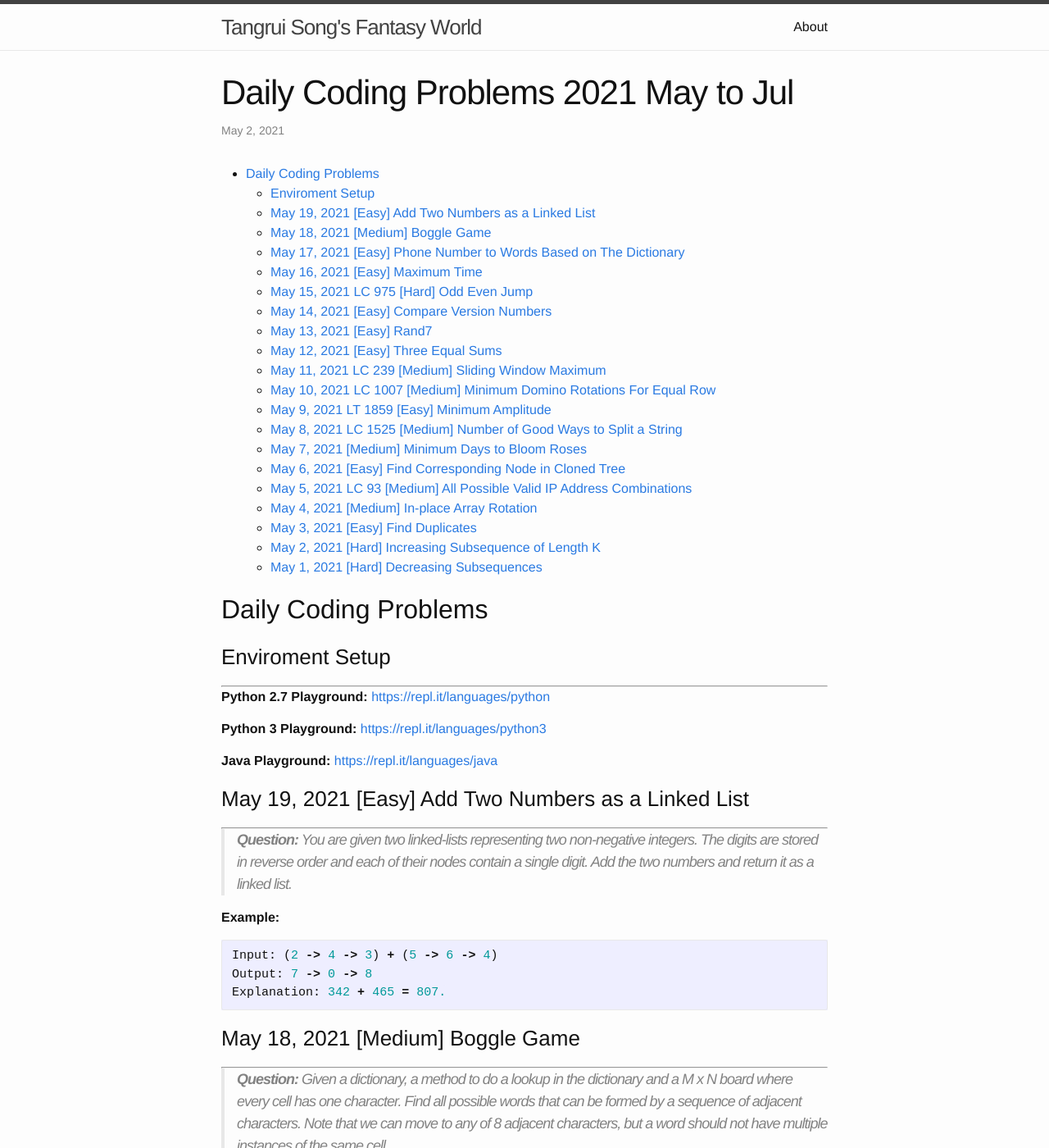
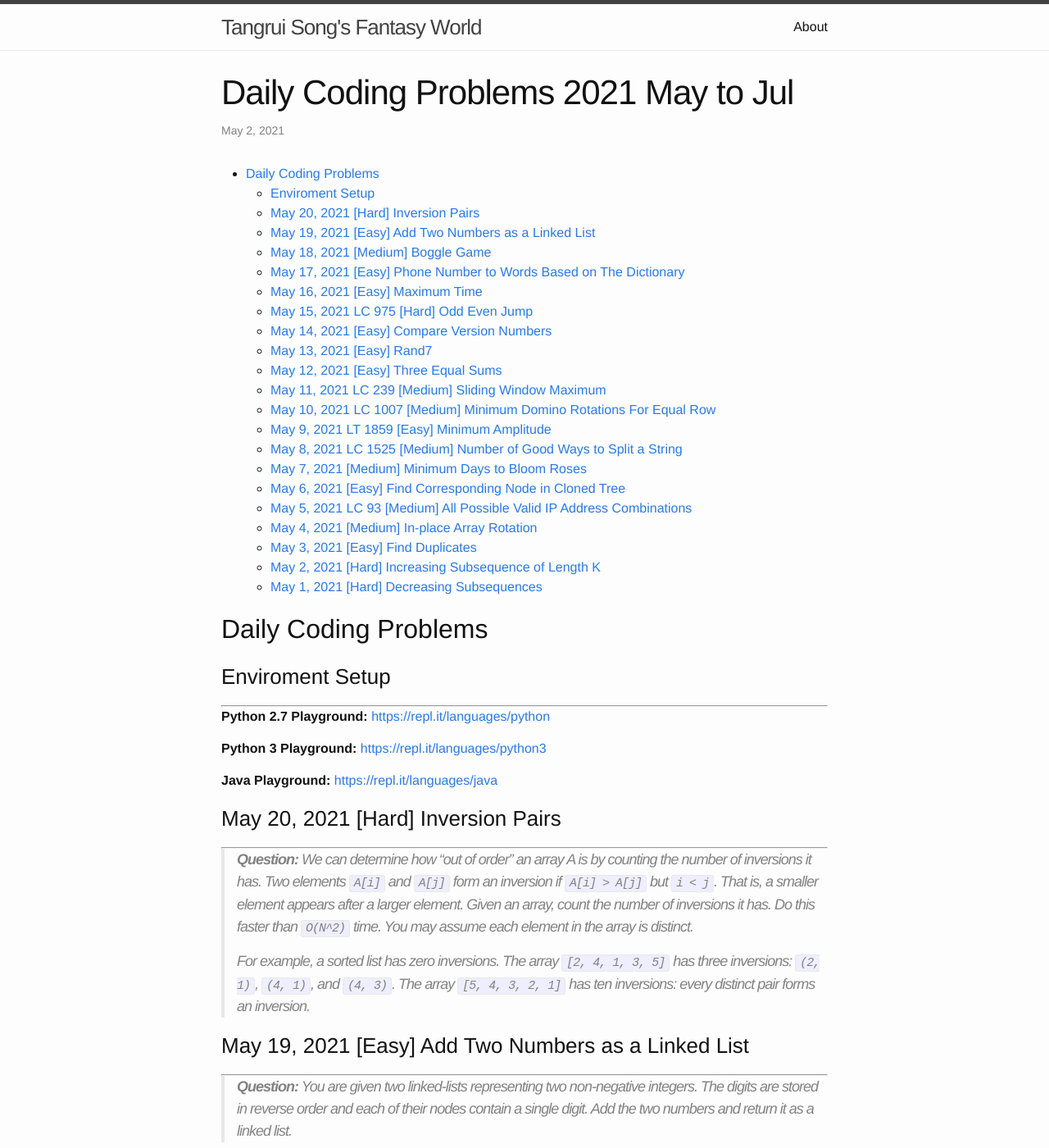
Before and after one commit to trsong/trsong.github.io, a Jekyll site: the page built from _posts/2021-05-01-DailyQuestionsMay.md, in a window 1280 px wide and 1400 px high. Shown: the whole window at 82% size. Built offline with Jekyll 4.4.1, drawn with Linux system fonts in a browser that asks for light colours; some of the changed text lies outside the part shown.

Commit message:
Add May 20 question

```diff
--- a/_posts/2021-05-01-DailyQuestionsMay.md
+++ b/_posts/2021-05-01-DailyQuestionsMay.md
@@ -17,6 +17,13 @@ categories: Python/Java
 **Python 3 Playground:** [https://repl.it/languages/python3](https://repl.it/languages/python3)
 
 **Java Playground:** [https://repl.it/languages/java](https://repl.it/languages/java)
+
+
+### May 20, 2021 \[Hard\] Inversion Pairs
+---
+> **Question:**  We can determine how "out of order" an array A is by counting the number of inversions it has. Two elements `A[i]` and `A[j]` form an inversion if `A[i] > A[j]` but `i < j`. That is, a smaller element appears after a larger element. Given an array, count the number of inversions it has. Do this faster than `O(N^2)` time. You may assume each element in the array is distinct.
+>
+> For example, a sorted list has zero inversions. The array `[2, 4, 1, 3, 5]` has three inversions: `(2, 1)`, `(4, 1)`, and `(4, 3)`. The array `[5, 4, 3, 2, 1]` has ten inversions: every distinct pair forms an inversion.
 
 
 ### May 19, 2021 \[Easy\] Add Two Numbers as a Linked List
```
